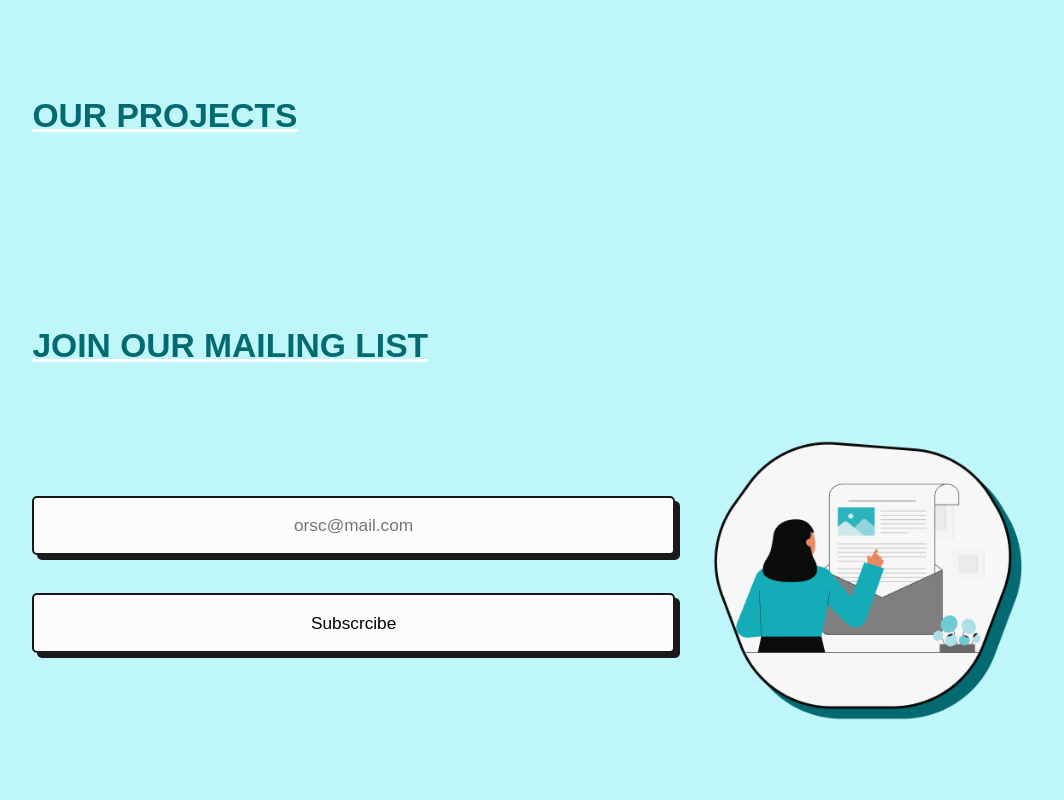
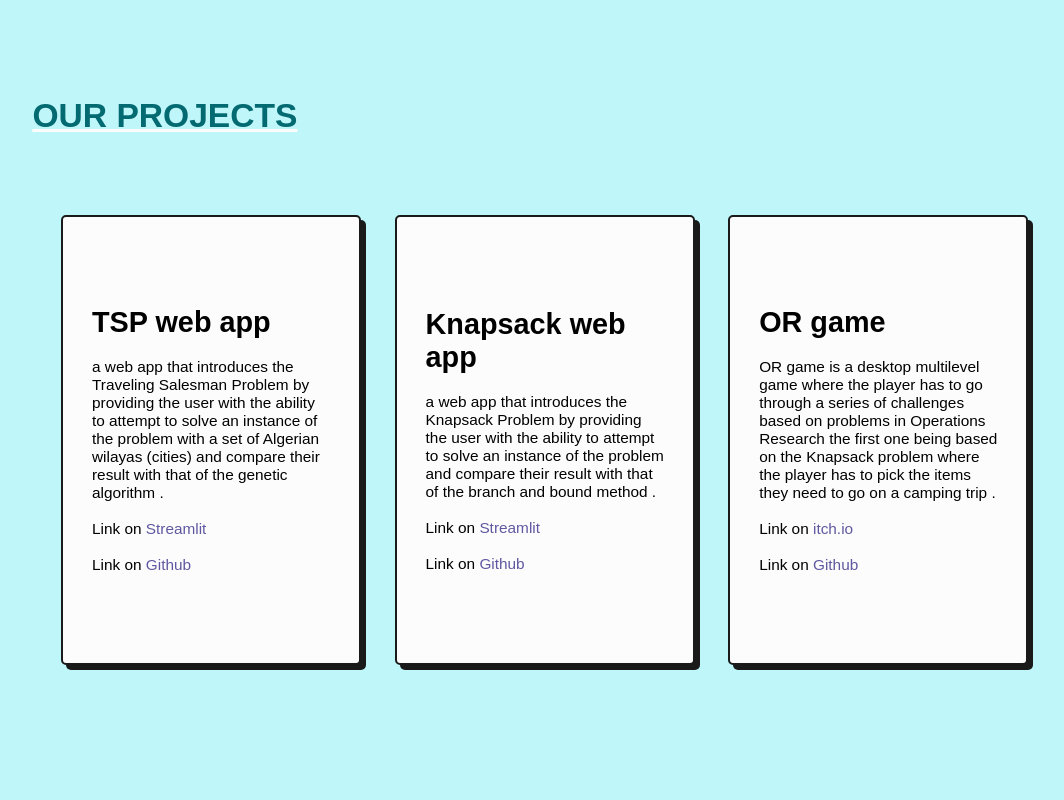
Before and after one commit to baka-boho/orsc, a plain HTML site: page index.html in a window 1280 px wide. Shown: the part 2380-3180 px from the top of the page, without its empty margins (106-1170 px from the left). Drawn offline with Linux system fonts and the light colour scheme; a web font is replaced by a local one.

Commit message:
added prejets

```diff
--- a/index.html
+++ b/index.html
@@ -68,10 +68,13 @@
                 <h2>WHAT IS ORSC ?</h2>
             </div>
             <div class="content">
-                <div  style="flex-direction: column; transition:0.3s all ease; cursor: pointer;" class="card" onclick="toggleModel('model-about')">
+                <div style="flex-direction: column; transition:0.3s all ease; cursor: pointer;" class="card"
+                    onclick="toggleModel('model-about')">
 
                     <!-- <p class="descreption">Operations Research Society Club is the first and only scietific club representing the field of operations research ,Located in USTHB ,Founded in 1990 ,it was relaunched in 2019 by a group of passionate and motivated students to make it the abassador of OR in Algeria.</p> -->
-                    <p class="descreption">Operations Research Society is one of the most notable scientific clubs in the university of Science & Technology Houari Boumediene in Algeria and the first one to be specialized in the field of Mathematics, more precisely in Operations Research
+                    <p class="descreption">Operations Research Society is one of the most notable scientific clubs in
+                        the university of Science & Technology Houari Boumediene in Algeria and the first one to be
+                        specialized in the field of Mathematics, more precisely in Operations Research
                     </p>
                     <!-- <div id="model-about" style="display: none"> -->
                     <div class="hidden" id="model-about">
@@ -81,13 +84,19 @@
                     </button> -->
                             <h4 class="model-title">Our history :</h4>
                             <p class="descreption">
-                        It was first created on May 2nd 1990 under the name “Club Recherche opérationnelle” accumulating several awards & distinctions such as the 2nd best club in our university in 2016.
-                        In 2019 it was relaunched by a new team and rebranded as ORSC with a new identity and ambition to tackle topical challenges
+                                It was first created on May 2nd 1990 under the name “Club Recherche opérationnelle”
+                                accumulating several awards & distinctions such as the 2nd best club in our university
+                                in 2016.
+                                In 2019 it was relaunched by a new team and rebranded as ORSC with a new identity and
+                                ambition to tackle topical challenges
                             </p>
-                    <h4 class="model-title" >Our mission :</h4>
+                            <h4 class="model-title">Our mission :</h4>
                             <p class="descreption">
-                        Operations Research Society represents the community of OR enthusiasts in Algeria and looks to promote this discipline and show its importance in different sectors, while linking students to domain experts.
-                        Today the club’s evolution continues to achieve its mission through diverse activities and events.</p>
+                                Operations Research Society represents the community of OR enthusiasts in Algeria and
+                                looks to promote this discipline and show its importance in different sectors, while
+                                linking students to domain experts.
+                                Today the club’s evolution continues to achieve its mission through diverse activities
+                                and events.</p>
                         </div>
                     </div>
                 </div>
@@ -96,7 +105,7 @@
                     <div class="logo-stat">
                         <p> <span> 239</span> <br> MEMBERS</p>
                         <p> <span> 4 </span> <br> EVENTS</p>
-                        <p> <span> 5 </span> <br> PROJECTS</p>
+                        <p> <span> 4 </span> <br> PROJECTS</p>
                     </div>
                     <img src="assets/img/logo.png" alt="operations research society club logo">
                 </div>
@@ -110,18 +119,22 @@
             </div>
             <div id="event-content" class="content">
 
-                <div style="cursor: pointer;" id="optimus-fest" class="event card" onclick="toggleEvent('optimus-fest')">
+                <div style="cursor: pointer;" id="optimus-fest" class="event card"
+                    onclick="toggleEvent('optimus-fest')">
                     <img src="assets/img/logo optimus fest.png" alt="">
                     <div class="card-content">
                         <h4>OPTIMUS FEST</h4>
-                        <p class="desc">  a hackathon where a series of challenges are given to be resolved by contestant using their modeling and programming skills</p>
+                        <p class="desc"> a hackathon where a series of challenges are given to be resolved by contestant
+                            using their modeling and programming skills</p>
                     </div>
                 </div>
-                <div id="talks" style="color: var(--w); background-color: var(--y); cursor: pointer;" class="event card" onclick="toggleEvent('talks')">
+                <div id="talks" style="color: var(--w); background-color: var(--y); cursor: pointer;" class="event card"
+                    onclick="toggleEvent('talks')">
                     <img src="assets/img/logo talks.png" alt="">
                     <div class="card-content">
                         <h4>TALKS</h4>
-                        <p class="desc"> a series of conferences and talks on subjects related to Operations Research given by experts in academia & industry</p>
+                        <p class="desc"> a series of conferences and talks on subjects related to Operations Research
+                            given by experts in academia & industry</p>
                     </div>
                 </div>
 
@@ -136,20 +149,24 @@
 
 
 
-                <div id="PI" style="color: var(--w); background-color: var(--v);cursor: pointer;" class="event card" onclick="toggleEvent('PI')">
+                <div id="PI" style="color: var(--w); background-color: var(--v);cursor: pointer;" class="event card"
+                    onclick="toggleEvent('PI')">
                     <img src="assets/img/logo PI.png" alt="">
                     <div class="card-content">
                         <h4>PI week</h4>
-                        <p class="desc">a week-long celebration of Pi day by putting up stands in different universities </p>
+                        <p class="desc">a week-long celebration of Pi day by putting up stands in different universities
+                        </p>
                     </div>
                 </div>
 
 
-                <div id="camp" style="color: var(--b); background-color: var(--g); cursor: pointer;" class="event card" onclick="toggleEvent('camp')">
+                <div id="camp" style="color: var(--b); background-color: var(--g); cursor: pointer;" class="event card"
+                    onclick="toggleEvent('camp')">
                     <img src="assets/img/logo camp 1.png" alt="">
                     <div class="card-content">
                         <h4>ORS CAMP</h4>
-                        <p class="desc"> a camp made up of a series of workshops in the field of Operations Research by domain experts</p>
+                        <p class="desc"> a camp made up of a series of workshops in the field of Operations Research by
+                            domain experts</p>
                     </div>
                 </div>
 
@@ -159,8 +176,77 @@
             <div class="title">
                 <h2>OUR PROJECTS</h2>
             </div>
-            <div class="content">
+            <div id="project-content" class="content">
 
+                <div id="TSP" class="event card" >
+                    <!-- <img src="assets/img/logo optimus fest.png" alt=""> -->
+                    <div class="card-content">
+                        <h4>TSP web app</h4>
+                        <p class="desc"> a web app that introduces the Traveling Salesman Problem by providing the user
+                            with the ability to attempt to solve an instance of the problem with a set of Algerian
+                            wilayas (cities) and compare their result with that of the genetic algorithm .<br> <br>
+                            Link on
+                            <a class="form-link" href="https://sws-zerbout-orcs-tsp-maptest-uorjzw.streamlit.app/ ">
+                                Streamlit</a> <br> <br>
+                            Link on <a class="form-link" href="https://github.com/ORSClub"> Github</a>
+                        </p>
+                    </div>
+                </div>
+                <div id="Knapsack" class="event card">
+                    <!-- <img src="assets/img/logo optimus fest.png" alt=""> -->
+                    <div class="card-content">
+                        <h4>Knapsack web app</h4>
+
+
+                        <p class="desc"> a web app that introduces the Knapsack Problem by providing the user with the
+                            ability to attempt to solve an instance of the problem and compare their result with that of
+                            the branch and bound method
+
+                            .<br> <br>
+                            Link on
+                            <a class="form-link"
+                                href="https://malikbf5-orsc-knapsack-knapsackstreamlit-ot9jbx.streamlit.app/" rel="noreferrer noopener" target="_blank">
+                                Streamlit</a> <br> <br>
+                            Link on <a class="form-link" href="https://github.com/ORSClub" rel="noreferrer noopener" target="_blank"> Github</a>
+                        </p>
+                    </div>
+                </div>
+                <div id="or-game" class="event card" >
+                    <!-- <img src="assets/img/logo optimus fest.png" alt=""> -->
+                    <div class="card-content">
+                        <h4>OR game</h4>
+
+
+                        <p class="desc">OR game is a desktop multilevel game where the player has to go through a series
+                            of challenges based on problems in Operations Research the first one being based on the
+                            Knapsack problem where the player has to pick the items they need to go on a camping trip
+                            .<br> <br>
+                            Link on
+                            <a class="form-link"
+                                href="https://merouane-mechedal.itch.io/or-game" rel="noreferrer noopener" target="_blank">
+                                itch.io</a> <br> <br>
+                            Link on <a class="form-link" href="https://github.com/ORSClub" rel="noreferrer noopener" target="_blank"> Github</a>
+                        </p>
+                    </div>
+                </div>
+                <div id="WOA" class="event card" >
+                    <!-- <img src="assets/img/logo optimus fest.png" alt=""> -->
+                    <div class="card-content">
+                        <h4>WOA</h4>
+                        <p class="desc"> A research project on the Whale optimization algorithm .
+
+                        <br> <br>
+                        <br> <br>
+                        <br> <br>
+                        Link on
+                        <a class="form-link"
+                            href="https://medium.com/@malikbf5/whale-optimization-algorithm-woa-bbaf8484490c
+                            " rel="noreferrer noopener" target="_blank">
+                         Medium</a> <br> <br>
+                        Link on <a class="form-link" href="https://github.com/ORSClub" rel="noreferrer noopener" target="_blank"> Github</a>
+                    </p>
+                    </div>
+                </div>
             </div>
         </section>
         <section id="news-letter">
@@ -196,7 +282,10 @@
                             </button>
                         </div>
                         <div id="1" class="answer">
-                            <P>Registrations are open year round, you can join Operations Research Society Club by following this <a id="form-link" href="https://docs.google.com/forms/d/e/1FAIpQLSfvDDnx_Mfk0fOhiy5vrpglcOdJ2anVP6q5v5hDaybXhMJakQ/viewform">form</a> .</P>
+                            <P>Registrations are open year round, you can join Operations Research Society Club by
+                                following this form <a id="form-link"
+                                    href="https://docs.google.com/forms/d/e/1FAIpQLSfvDDnx_Mfk0fOhiy5vrpglcOdJ2anVP6q5v5hDaybXhMJakQ/viewform" rel="noreferrer noopener" target="_blank">link</a>
+                                .</P>
                         </div>
                     </div>
                     <div class=" card" onclick="openQuestion(2)">
@@ -209,7 +298,9 @@
                             </button>
                         </div>
                         <div id="2" class="answer">
-                            <P>What we care about most at ORSC is to bring aboard motivated people who are enthusiastically curious about OR and are looking to learn and work on cool events and projects within the club .</P>
+                            <P>What we care about most at ORSC is to bring aboard motivated people who are
+                                enthusiastically curious about OR and are looking to learn and work on cool events and
+                                projects within the club .</P>
                         </div>
                     </div>
                     <div class=" card">
@@ -222,7 +313,8 @@
                             </button>
                         </div>
                         <div id="3" class="answer">
-                            <P>All motivated people are welcomed, the only requirement is to be a university student .</P>
+                            <P>All motivated people are welcomed, the only requirement is to be a university student .
+                            </P>
                         </div>
                     </div>
                     <div class=" card" onclick="openQuestion(4)">
@@ -235,7 +327,9 @@
                             </button>
                         </div>
                         <div id="4" class="answer">
-                            <P>As a member of ORSC you’ll work on projects and events related to OR, perform tasks within your club department, learn new things in workshops and training, and make new friends and acquaintances .</P>
+                            <P>As a member of ORSC you’ll work on projects and events related to OR, perform tasks
+                                within your club department, learn new things in workshops and training, and make new
+                                friends and acquaintances .</P>
                         </div>
                     </div>
                 </div>
@@ -262,17 +356,14 @@
                 <a href="https://www.linkedin.com/company/orsocietyclub/" rel="noreferrer noopener" target="_blank">
                     <img class="icon" src="assets/img/icons/linkedin.svg" alt="">
                 </a>
-                <a href="https://github.com/ORSClub" rel="noreferrer noopener"
-                target="_blank">
+                <a href="https://github.com/ORSClub" rel="noreferrer noopener" target="_blank">
                     <img class="icon" src="assets/img/icons/github.svg" alt="">
                 </a>
-                <a href="https://linktr.ee/orsocietyclub" rel="noreferrer noopener"
-                target="_blank">
+                <a href="https://linktr.ee/orsocietyclub" rel="noreferrer noopener" target="_blank">
                     <img class="icon" src="assets/img/icons/discord.svg" alt="">
                 </a>
 
-                <a href="https://www.tiktok.com/@operations_research_club" rel="noreferrer noopener"
-                    target="_blank">
+                <a href="https://www.tiktok.com/@operations_research_club" rel="noreferrer noopener" target="_blank">
                     <img class="icon" src="assets/img/icons/tiktok.svg" alt="">
                 </a>
                 <a href="https://www.youtube.com/@OperationsResearchSocietyClub" rel="noreferrer noopener"
--- a/main.css
+++ b/main.css
@@ -238,7 +238,7 @@ section.slogan{
     color: var(--main);
 }
 
-#events .content {
+#events .content , #projects .content {
     display: flex;
     flex-direction: column;
     justify-content: center;
@@ -261,7 +261,7 @@ section.slogan{
     font-size: .8rem;
     font-weight: 300;
 }
-#form-link{
+#form-link , .form-link{
     color: var(--v);
 }
 .hidden{
@@ -429,9 +429,9 @@ footer ul li a.link,
 
 }
 
-#projects {
+/* #projects {
 
-}
+} */
 
 
 .location a,.phone a,.e-mail a{
@@ -526,7 +526,7 @@ footer ul li a.link,
         font-family: Mulish ;
         font-weight: 200;
     }
-    #events .content {
+    #events .content , #projects .content {
         margin-top: 30px;
         display: grid;
         grid-template-columns: 1fr 1fr;
@@ -561,7 +561,7 @@ footer ul li a.link,
 /* From 1024px and up */
 @media (min-width: 1024px) {
 
-    #events .content {
+    #events .content ,#projects .content {
         scroll-padding-inline: 1.75em;
         padding: 1.5rem;
         display: flex;
@@ -579,7 +579,7 @@ footer ul li a.link,
         flex-direction: row;
         align-items: stretch */
     }
-    #events .content::-webkit-scrollbar {
+    #events .content::-webkit-scrollbar,#projects .content::-webkit-scrollbar {
         display: none;
     }
 
```
Lines whose indentation alone changed are shown as unchanged.
